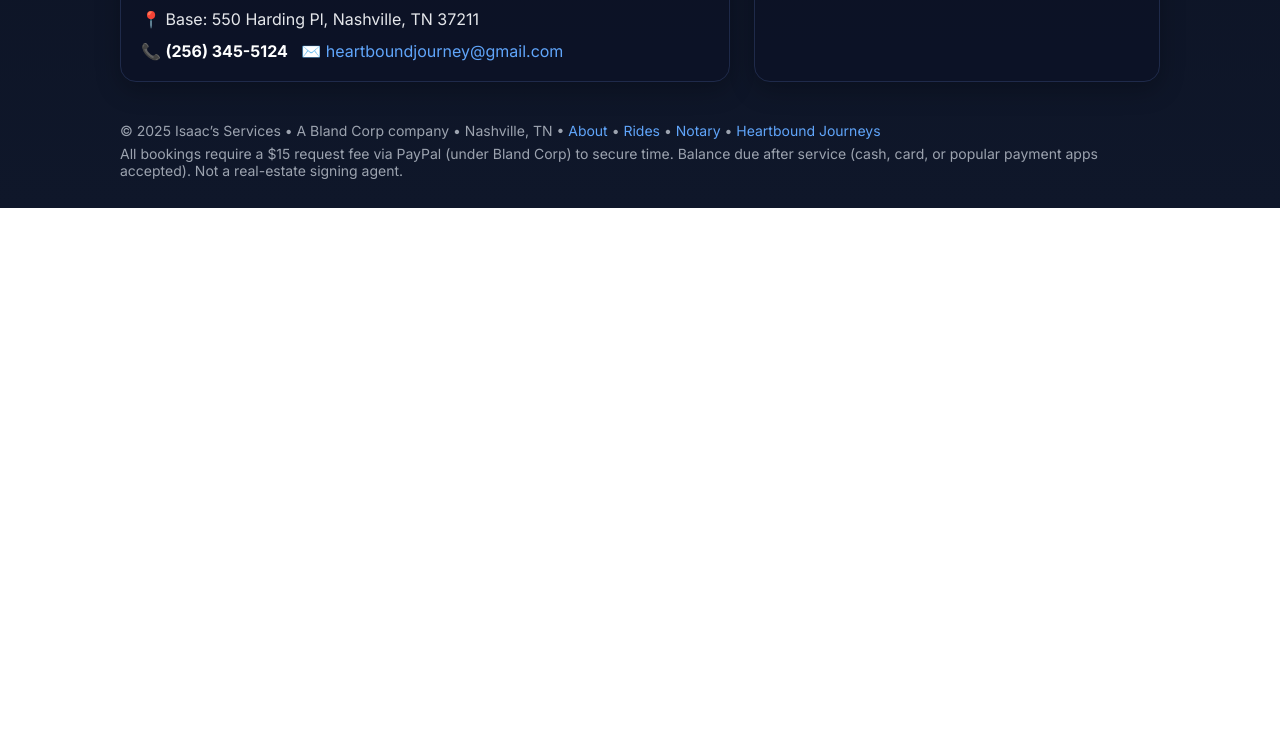
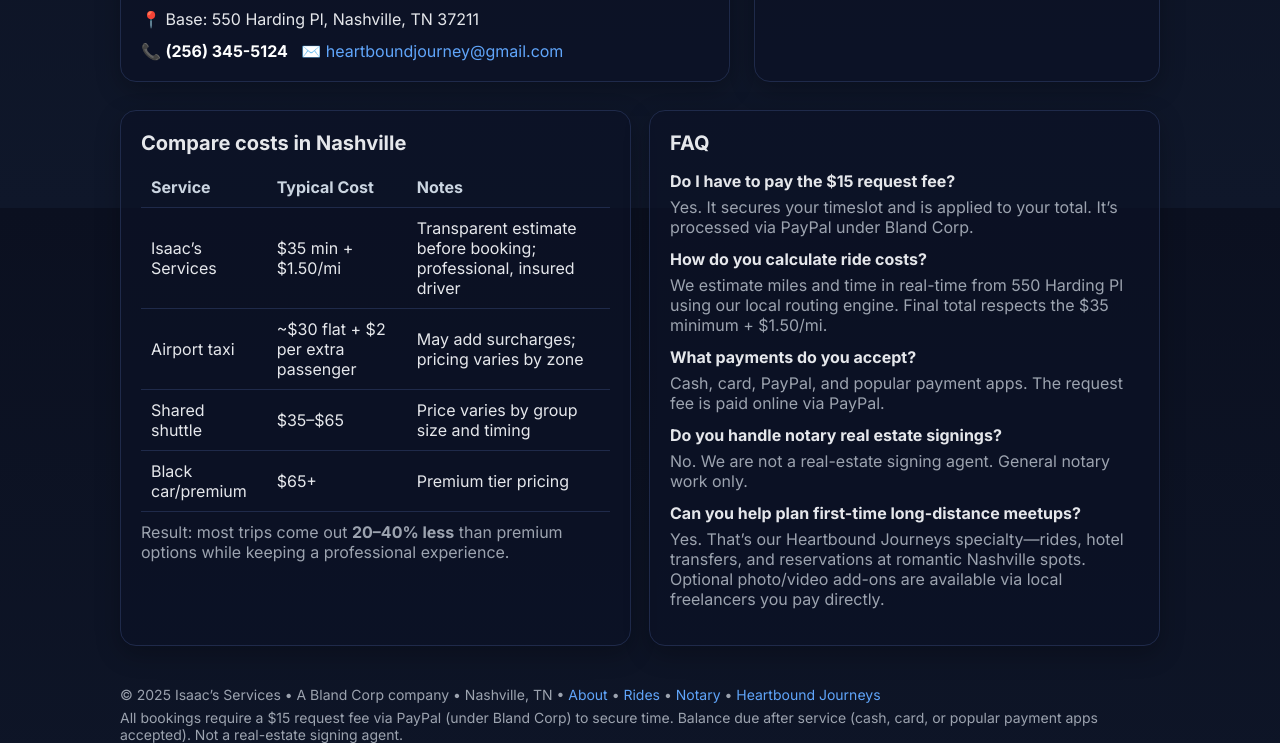
Before and after one commit to isaacbland1/mainwebsite, a plain HTML site: page index.html in a window 1280 px wide. Shown: the part 592-1335 px from the top of the page. Before the commit the page ends 800 px from the top, so only its background shows below. Drawn offline with Linux system fonts and the light colour scheme.

Commit message:
Landing: add Compare Costs panel + FAQ

```diff
--- a/index.html
+++ b/index.html
@@ -8,7 +8,7 @@
 <link rel="preconnect" href="https://fonts.googleapis.com"><link rel="preconnect" href="https://fonts.gstatic.com" crossorigin>
 <link href="https://fonts.googleapis.com/css2?family=Inter:wght@400;600;700&display=swap" rel="stylesheet">
 <style>
-:root{--bg:#0f172a;--card:#0b1225;--text:#e5e7eb;--muted:#9ca3af;--brand:#60a5fa;--accent:#34d399}
+:root{--bg:#0f172a;--card:#0b1225;--text:#e5e7eb;--muted:#9ca3af;--brand:#60a5fa;--accent:#34d399;--line:#1f2a4a}
 *{box-sizing:border-box}html,body{margin:0;height:100%}body{font-family:Inter,system-ui,-apple-system,Segoe UI,Roboto,Helvetica,Arial,sans-serif;background:linear-gradient(180deg,#0b1020,#0f172a);color:var(--text)}
 a{color:var(--brand);text-decoration:none}a:hover{opacity:.9}
 .nav{max-width:1080px;margin:0 auto;display:flex;align-items:center;justify-content:space-between;padding:16px 20px}
@@ -17,7 +17,7 @@
 .btn{display:inline-block;background:var(--brand);color:#111;font-weight:700;padding:12px 16px;border-radius:12px}
 .btn.alt{background:#1f2937;color:#e5e7eb;border:1px solid #334155}
 .hero{max-width:1080px;margin:28px auto;display:grid;gap:24px;grid-template-columns:1.2fr .8fr;padding:0 20px}
-.card{background:rgba(11,18,37,.66);border:1px solid #1f2a4a;border-radius:16px;box-shadow:0 8px 24px rgba(0,0,0,.25);padding:20px}
+.card{background:rgba(11,18,37,.66);border:1px solid var(--line);border-radius:16px;box-shadow:0 8px 24px rgba(0,0,0,.25);padding:20px}
 h1{font-size: clamp(28px,4vw,40px);margin:8px 0 6px}
 h2{font-size:20px;margin:0 0 12px}
 p{margin:8px 0 14px;color:var(--muted)}
@@ -30,6 +30,13 @@
 .notice{font-size:14px;background:#122042;border:1px dashed #27407e;border-radius:12px;padding:10px;color:#c7d2fe}
 .phone{font-weight:700;color:#fff}
 .small{font-size:12px;color:#9aa5bd}
+.table{width:100%;border-collapse:collapse}
+.table th,.table td{padding:10px;border-bottom:1px solid var(--line);text-align:left}
+.table th{color:#cbd5e1}
+.faq dt{font-weight:700;margin-top:10px}
+.faq dd{margin:6px 0 12px;color:var(--muted)}
+.section{max-width:1080px;margin:18px auto 0;padding:0 20px;display:grid;gap:18px;grid-template-columns:1fr 1fr}
+@media (max-width:900px){.section{grid-template-columns:1fr}}
 </style>
 <script type="application/ld+json">
 {
@@ -103,6 +110,40 @@
     </aside>
   </main>
 
+  <section class="section">
+    <div class="card">
+      <h2>Compare costs in Nashville</h2>
+      <table class="table">
+        <tr><th>Service</th><th>Typical Cost</th><th>Notes</th></tr>
+        <tr><td>Isaac’s Services</td><td>$35 min + $1.50/mi</td><td>Transparent estimate before booking; professional, insured driver</td></tr>
+        <tr><td>Airport taxi</td><td>~$30 flat + $2 per extra passenger</td><td>May add surcharges; pricing varies by zone</td></tr>
+        <tr><td>Shared shuttle</td><td>$35–$65</td><td>Price varies by group size and timing</td></tr>
+        <tr><td>Black car/premium</td><td>$65+</td><td>Premium tier pricing</td></tr>
+      </table>
+      <p style="margin-top:10px">Result: most trips come out <strong>20–40% less</strong> than premium options while keeping a professional experience.</p>
+    </div>
+
+    <div class="card">
+      <h2>FAQ</h2>
+      <dl class="faq">
+        <dt>Do I have to pay the $15 request fee?</dt>
+        <dd>Yes. It secures your timeslot and is applied to your total. It’s processed via PayPal under Bland Corp.</dd>
+
+        <dt>How do you calculate ride costs?</dt>
+        <dd>We estimate miles and time in real-time from 550 Harding Pl using our local routing engine. Final total respects the $35 minimum + $1.50/mi.</dd>
+
+        <dt>What payments do you accept?</dt>
+        <dd>Cash, card, PayPal, and popular payment apps. The request fee is paid online via PayPal.</dd>
+
+        <dt>Do you handle notary real estate signings?</dt>
+        <dd>No. We are not a real-estate signing agent. General notary work only.</dd>
+
+        <dt>Can you help plan first-time long-distance meetups?</dt>
+        <dd>Yes. That’s our Heartbound Journeys specialty—rides, hotel transfers, and reservations at romantic Nashville spots. Optional photo/video add-ons are available via local freelancers you pay directly.</dd>
+      </dl>
+    </div>
+  </section>
+
   <footer class="footer">
     <div>© <span id="y"></span> Isaac’s Services • A Bland Corp company • Nashville, TN • <a href="about.html">About</a> • <a href="rides.html">Rides</a> • <a href="notary.html">Notary</a> • <a href="heartbound.html">Heartbound Journeys</a></div>
     <div style="margin-top:6px">All bookings require a $15 request fee via PayPal (under Bland Corp) to secure time. Balance due after service (cash, card, or popular payment apps accepted). Not a real-estate signing agent.</div>
```
